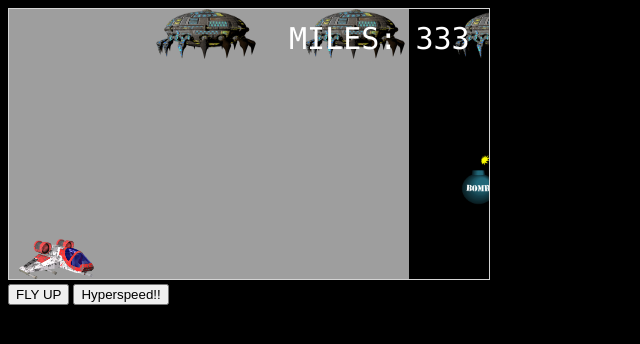
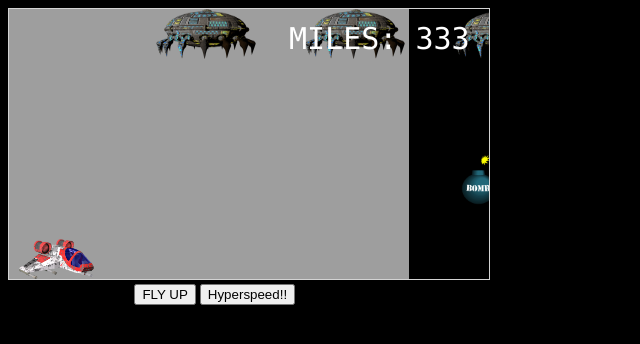
Before and after one commit to Scott-Dev226/First_Game, a plain HTML site: page index.html in a window 1280 px wide. Shown: the whole page, without its empty margins (0-640 px from the left). Drawn offline with Linux system fonts and the light colour scheme.

Commit message:
moved buttons over

```diff
--- a/index.html
+++ b/index.html
@@ -248,7 +248,7 @@
 
     </script>
     <br>
-    <button onmousedown="accelerate(-0.2)" onmouseup="accelerate(0.05)">FLY UP</button>
+    <button style="margin-left:10%;" onmousedown="accelerate(-0.2)" onmouseup="accelerate(0.05)">FLY UP</button>
     <button onmousedown="speedUp(2)" onmouseup="speedUp(0.5)">Hyperspeed!!</button>
     <p>Use the ACCELERATE button to stay in the air</p>
     <p>How long can you stay alive?</p>
```
